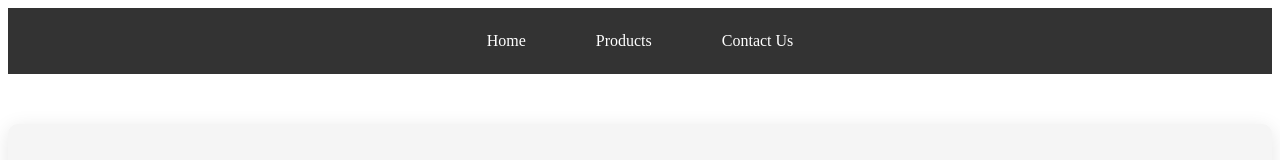
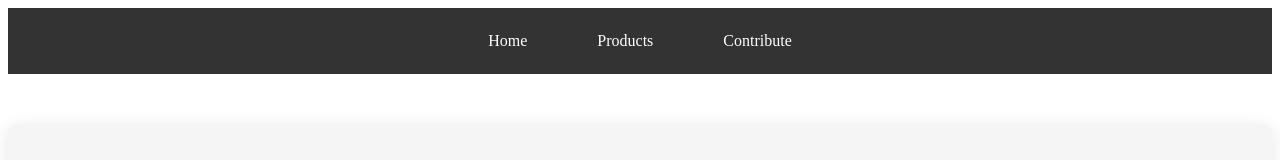
Before and after one commit to nikhilrajganta/QR-App, an Angular app: page / in a window 1280 px wide. Shown: the top 160 px of the page. Built offline with nearby package versions, Linux system fonts and the light colour scheme.

Commit message:
text changed

```diff
--- a/src/app/app.component.html
+++ b/src/app/app.component.html
@@ -7,7 +7,7 @@
         routerLink="/Contribute"
         routerLinkActive="active"
         (click)="opengithub()"
-        >Contact Us</a
+        >Contribute</a
       >
     </li>
   </ul>
```
